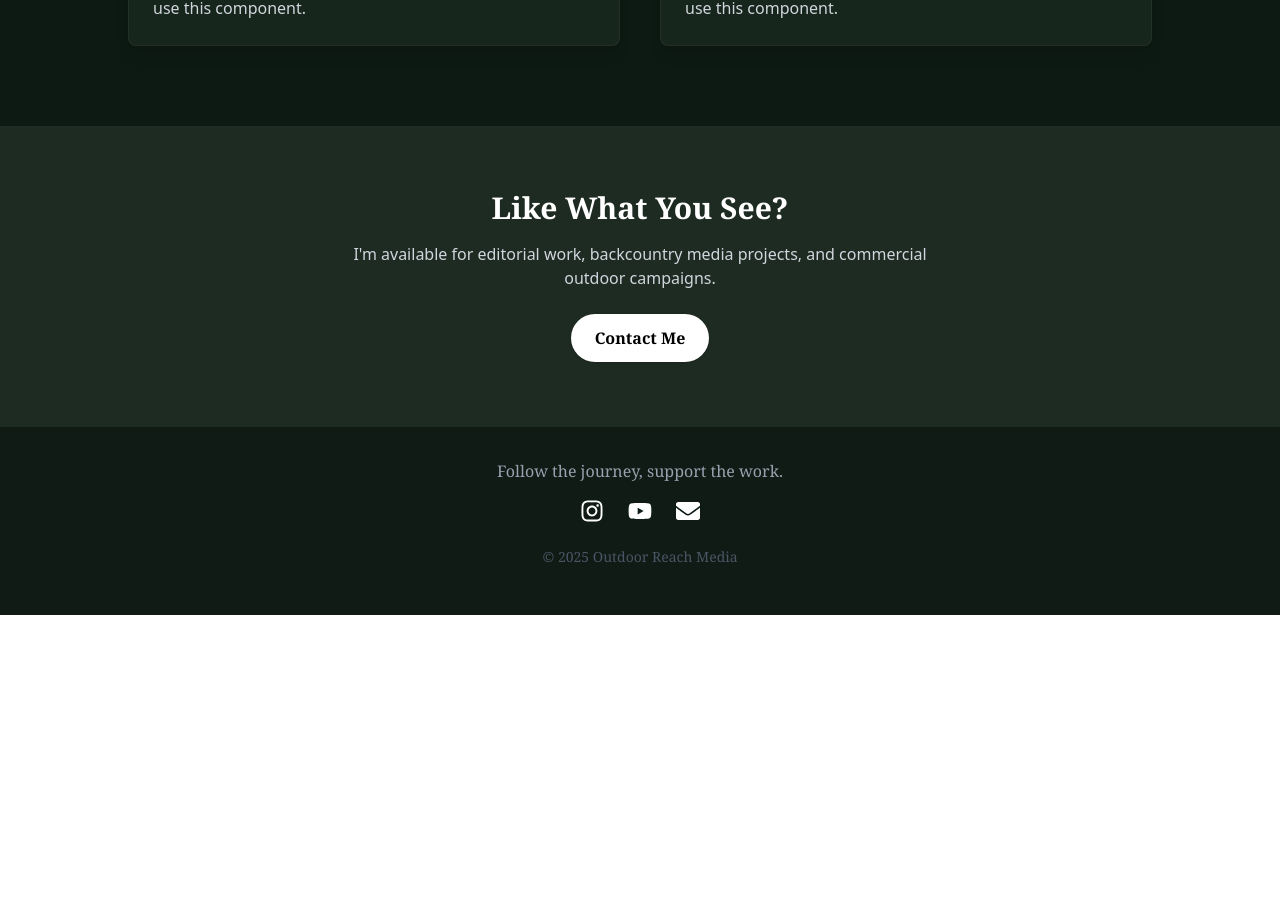
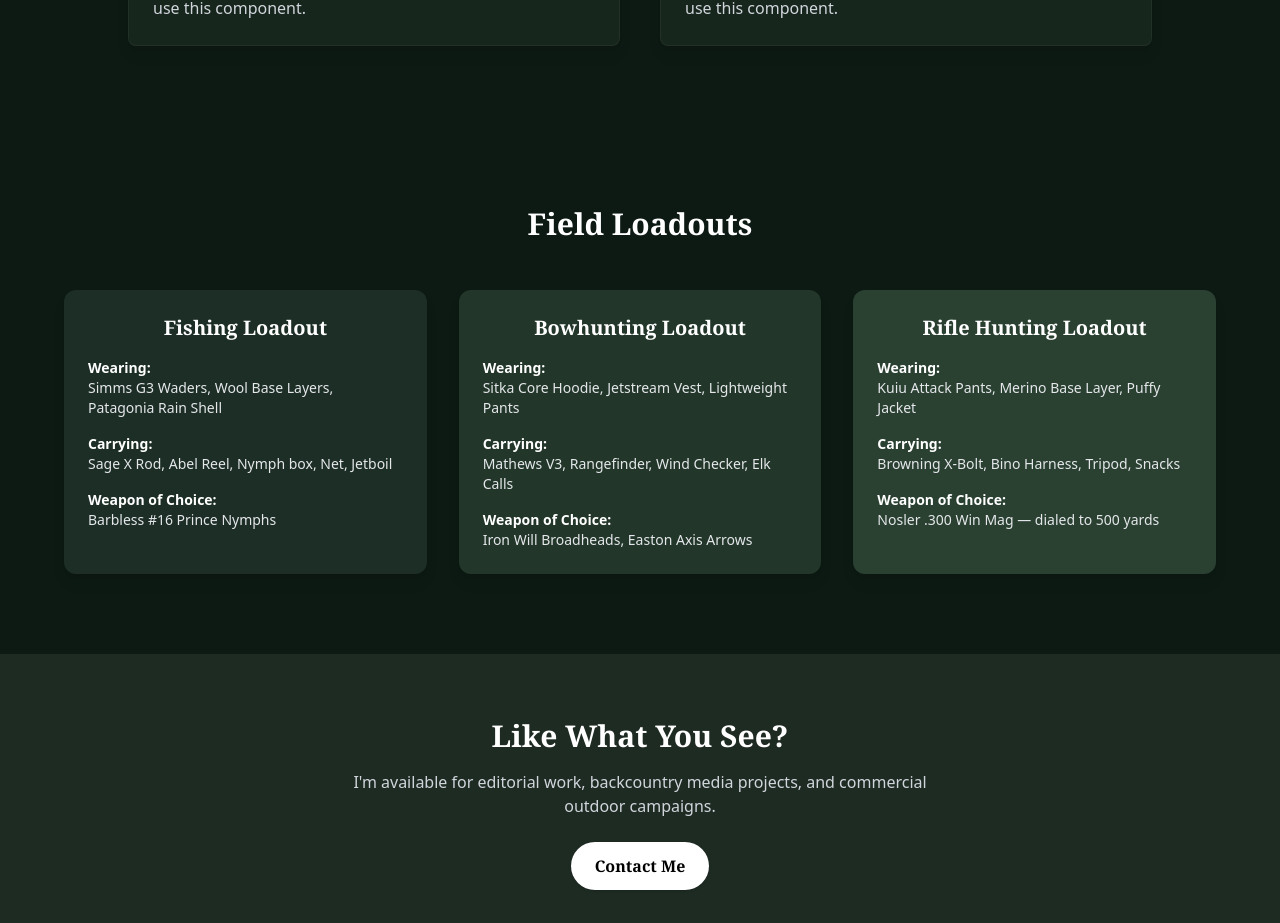
Before and after one commit to cadens99/outdoor-media, a React (Vite) app: page / in a window 1280 px wide. Shown: the part 3095-4018 px from the top of the page. Before the commit the page ends 3710 px from the top, so only its background shows below. Built offline with nearby package versions, Linux system fonts and the light colour scheme.

Commit message:
Field Loadouts Added

```diff
--- /dev/null
+++ b/src/components/FieldLoadouts.jsx
@@ -0,0 +1,77 @@
+// src/components/FieldLoadouts.jsx
+import { motion } from 'framer-motion';
+
+const loadouts = [
+    {
+        title: "Fishing Loadout",
+        wear: "Simms G3 Waders, Wool Base Layers, Patagonia Rain Shell",
+        carry: "Sage X Rod, Abel Reel, Nymph box, Net, Jetboil",
+        weapon: "Barbless #16 Prince Nymphs",
+        color: "bg-[#1c2e25]"
+    },
+    {
+        title: "Bowhunting Loadout",
+        wear: "Sitka Core Hoodie, Jetstream Vest, Lightweight Pants",
+        carry: "Mathews V3, Rangefinder, Wind Checker, Elk Calls",
+        weapon: "Iron Will Broadheads, Easton Axis Arrows",
+        color: "bg-[#22372a]"
+    },
+    {
+        title: "Rifle Hunting Loadout",
+        wear: "Kuiu Attack Pants, Merino Base Layer, Puffy Jacket",
+        carry: "Browning X-Bolt, Bino Harness, Tripod, Snacks",
+        weapon: "Nosler .300 Win Mag — dialed to 500 yards",
+        color: "bg-[#2a4132]"
+    }
+];
+
+export default function FieldLoadouts() {
+    return (
+        <section className="px-4 py-20 bg-[#0d1a13] text-white">
+            <div className="max-w-6xl mx-auto text-center">
+                <h2 className="text-3xl font-bold font-serif mb-12">Field Loadouts</h2>
+
+                <div className="grid gap-8 md:grid-cols-3">
+                    {loadouts.map((kit, i) => (
+                        <motion.div
+                            key={i}
+                            initial={{ opacity: 0, y: 60 }}
+                            whileInView={{ opacity: 1, y: 0 }}
+                            viewport={{ once: true }}
+                            transition={{ duration: 0.6, delay: i * 0.2 }}
+                            className={`
+                                relative ${kit.color} p-6 rounded-xl shadow-lg
+                                transition-all duration-300 ease-in-out
+                                transform hover:scale-105 hover:-translate-y-1
+                                hover:ring-2 hover:ring-white/10 hover:shadow-2xl
+                            `}
+                        >
+                            <h3 className="text-xl font-semibold font-serif mb-4">{kit.title}</h3>
+
+                            <div className="text-left space-y-4 text-sm text-gray-200">
+                                <div>
+                                    <p className="font-semibold text-white">Wearing:</p>
+                                    <p>{kit.wear}</p>
+                                </div>
+                                <div>
+                                    <p className="font-semibold text-white">Carrying:</p>
+                                    <p>{kit.carry}</p>
+                                </div>
+                                <div>
+                                    <p className="font-semibold text-white">Weapon of Choice:</p>
+                                    <p>{kit.weapon}</p>
+                                </div>
+                            </div>
+
+                            {/* Hover Overlay */}
+                            <div className="absolute inset-0 bg-black/40 opacity-0 hover:opacity-100 transition-opacity duration-300 rounded-xl flex items-center justify-center">
+                                <p className="text-white text-lg font-semibold">Explore Loadout</p>
+                            </div>
+                        </motion.div>
+                    ))}
+                </div>
+            </div>
+        </section>
+    );
+
+}
--- a/src/pages/Home.jsx
+++ b/src/pages/Home.jsx
@@ -3,6 +3,7 @@
 import SocialLinks from '../components/SocialLinks';
 import PhotoGallery from '../components/PhotoGallery';
 import ShotStories from '../components/ShotStories';
+import FieldLoadouts from '../components/FieldLoadouts';
 
 
 export default function Home() {
@@ -32,6 +33,11 @@
             {/* Shot Stories */}
             <ShotStories />
 
+            {/* Field Loadout - what we are rocking w now */}
+            <FieldLoadouts />
+
+
+
             {/* Call-to-Action */}
             <section className="py-16 bg-[#1e2b23] text-center">
                 <h2 className="text-3xl font-bold mb-4 font-serif">Like What You See?</h2>
```
